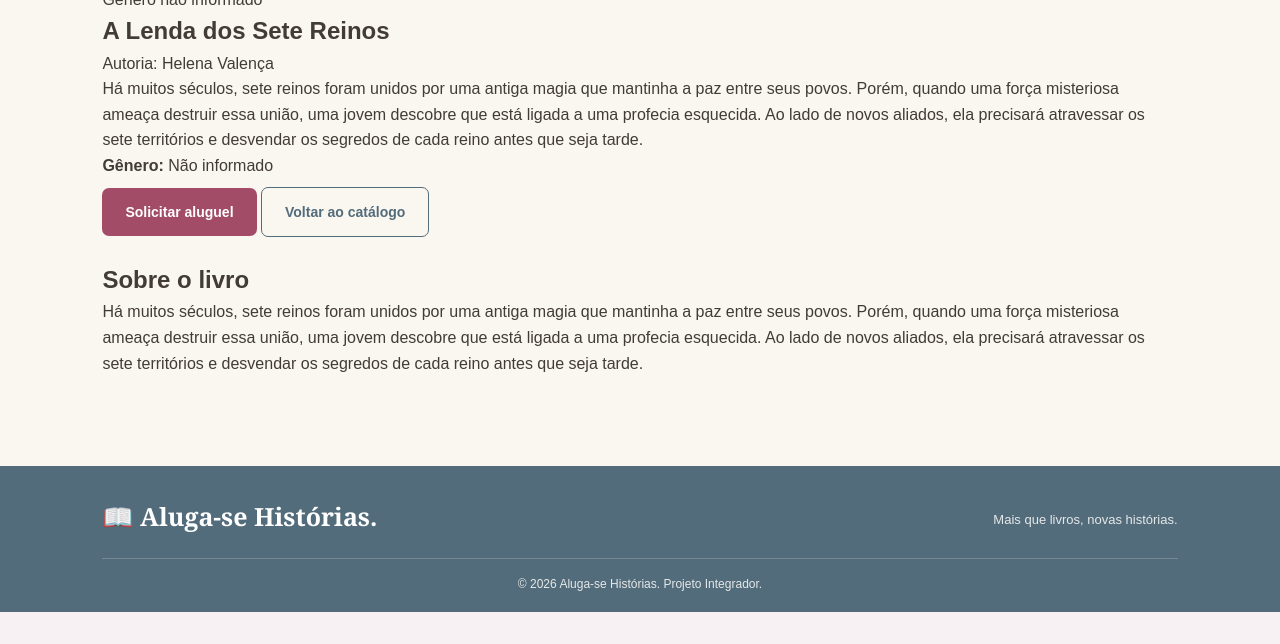
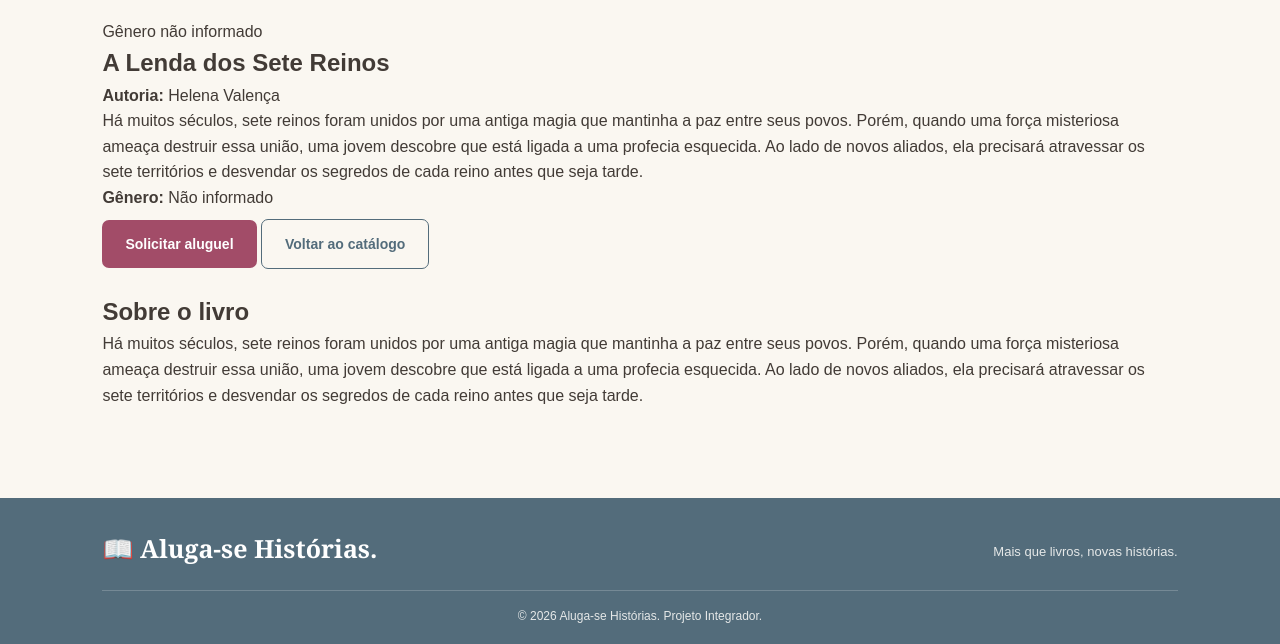
Before and after one commit to emillyeleslyemarques-oss/aluga-se-historias, a PHP site: page /livro.php?id=9 in a window 1280 px wide. Shown: the part 664-1308 px from the top of the page. Before the commit the page ends 1276 px from the top, so only its background shows below. Run offline with PHP 8.4, Linux system fonts and the light colour scheme; data comes from the database, SQL or seed files in the repository.

Commit message:
Corrigindo nome da classe, removendo algumas classes que não fazem sentido algum, adicionando um strong na autoria.

```diff
--- a/livro.php
+++ b/livro.php
@@ -31,14 +31,13 @@ if ($livro !== null) {
 
 <main class="secao">
 
-    <a href="catalogo.php" class="voltar">
+    <a href="catalogo.php" class="voltar-inicio">
         ← Voltar para o catálogo
     </a>
 
     <?php if ($livro !== null): ?>
 
-        <section class="detalhes-livro">
-
+        <section>
             <div class="capa-detalhe">
 
                 <img
@@ -58,8 +57,8 @@ if ($livro !== null) {
                     <?= htmlspecialchars($livro['titulo']) ?>
                 </h1>
 
-                <p class="autor">
-                    Autoria: <?= htmlspecialchars($livro['autoria']) ?>
+                <p>
+                    <strong>Autoria:</strong> <?= htmlspecialchars($livro['autoria']) ?>
                 </p>
 
                 <p>
@@ -87,7 +86,7 @@ if ($livro !== null) {
 
         </section>
 
-        <section class="descricao-livro">
+        <section>
 
             <h2>Sobre o livro</h2>
 
```
